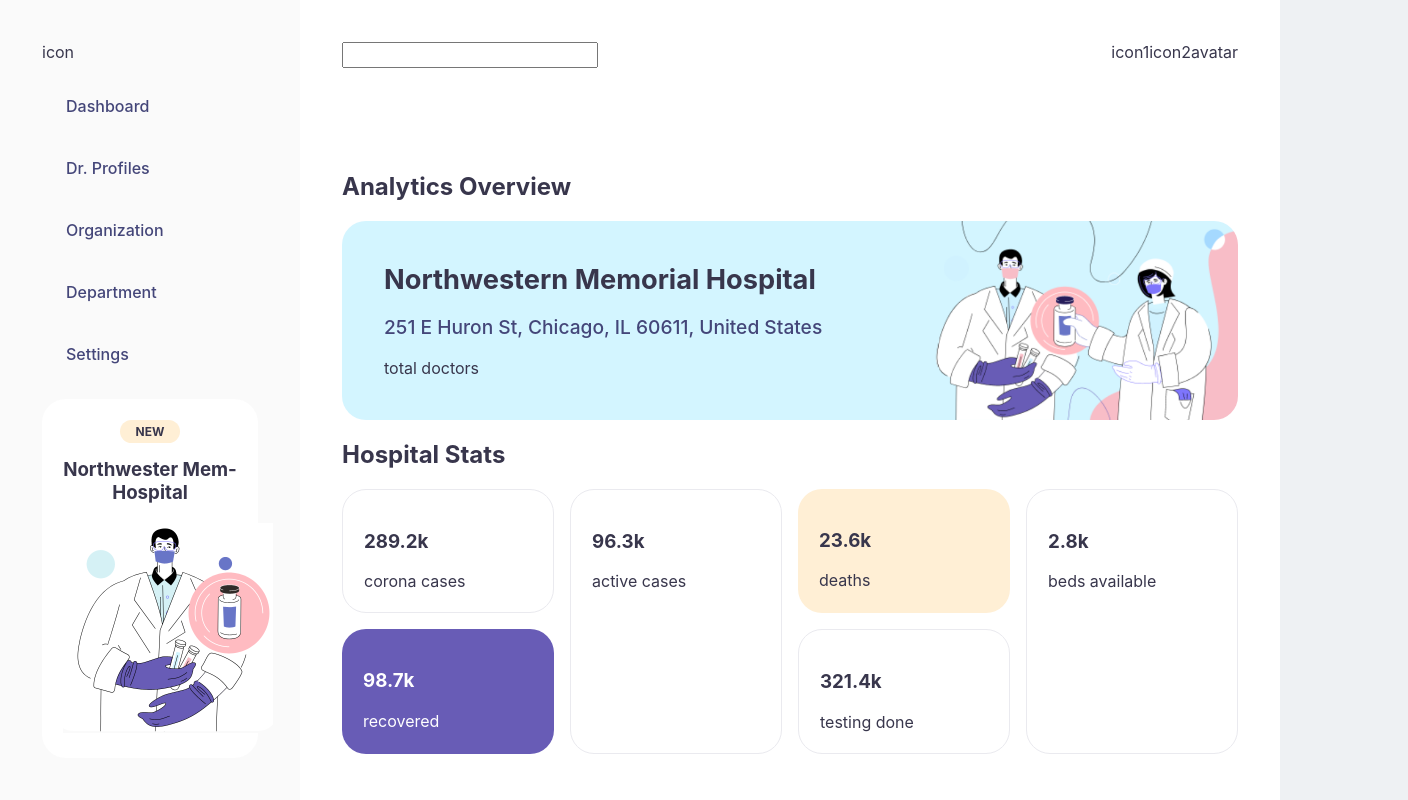
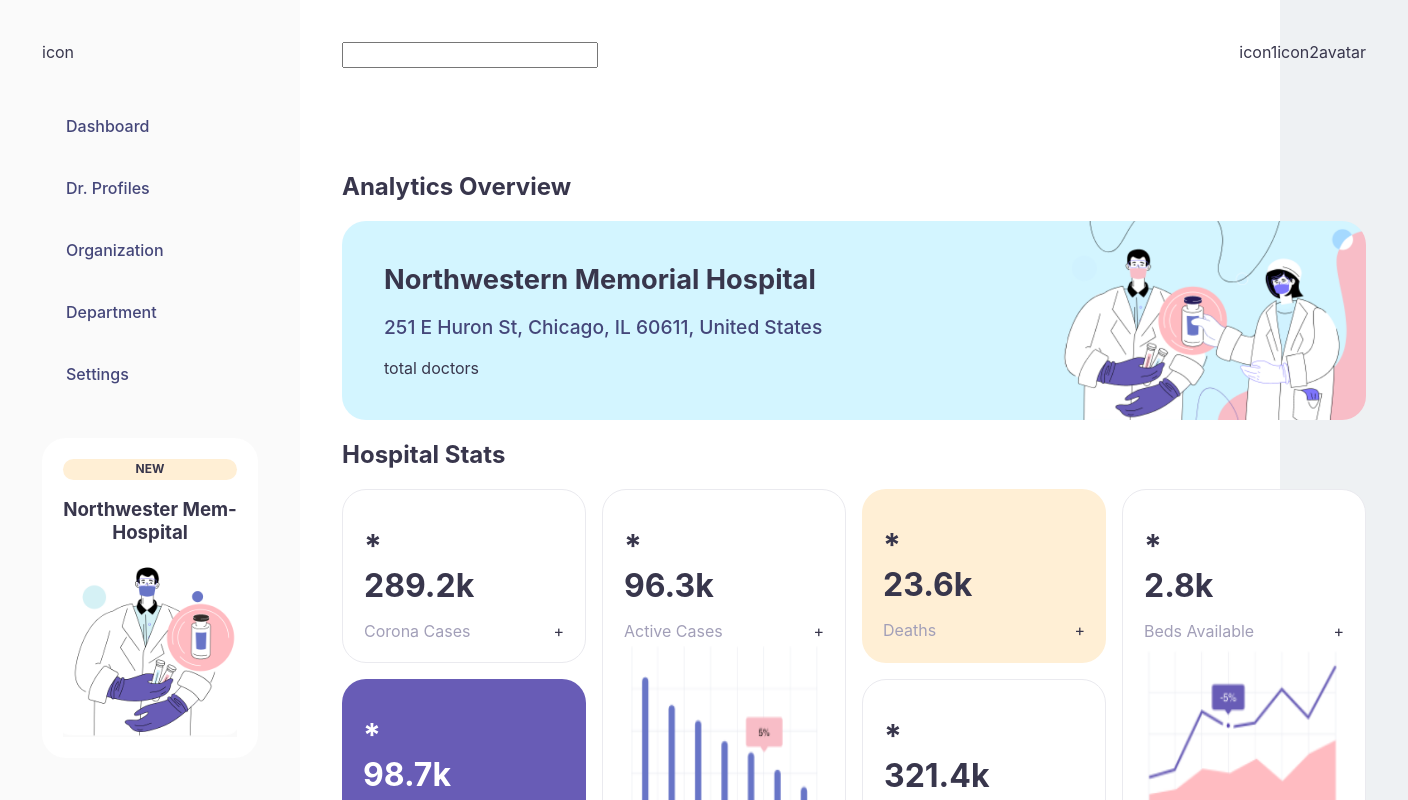
Before and after one commit to tatianainama/streamio-assignment, a React (Create React App) app: page / in a window 1280 px wide. Shown: the top 800 px of the page, 1408 px wide, since content can reach past the window. Built offline with nearby package versions, Linux system fonts and the light colour scheme.

Commit message:
Create HospitalMasonry with stats and graphs

```diff
--- a/src/App.css
+++ b/src/App.css
@@ -10,6 +10,7 @@
   --accent-color: #ffefd5;
   --banner-color: #d3f5ff;
   --border-color: #eaeaef;
+  --muted-color: #a29fb8;
   --elevation-shadow: 0 20px 25px -5px rgba(0, 0, 0, 0.1), 0 10px 10px -5px rgba(0, 0, 0, 0.04);
   --border-radius: 1.5rem;
   --padding: 42px;
--- a/src/App.js
+++ b/src/App.js
@@ -9,6 +9,8 @@
 
 import sampleImg from './sample.png';
 import bannerImg from './banner.png';
+import graph1 from './graph1.png';
+import graph2 from './graph2.png';
 
 import './normalize.css';
 import './App.css';
@@ -24,9 +26,9 @@
 
   const hospitalStats = [
     { icon: 'icon', label: 'corona cases', value: '289.2k', link: '#' },
-    { icon: 'icon', label: 'active cases', value: '96.3k', link: '#', graph: true },
+    { icon: 'icon', label: 'active cases', value: '96.3k', link: '#', graph: graph1 },
     { icon: 'icon', label: 'deaths', value: '23.6k', link: '#', color: 'accent' },
-    { icon: 'icon', label: 'beds available', value: '2.8k', link: '#', graph: true },
+    { icon: 'icon', label: 'beds available', value: '2.8k', link: '#', graph: graph2 },
     { icon: 'icon', label: 'recovered', value: '98.7k', link: '#', color: 'primary'},
     { icon: 'icon', label: 'testing done', value: '321.4k', link: '#' },
   ];
--- a/src/components/Card/styles.css
+++ b/src/components/Card/styles.css
@@ -24,7 +24,7 @@
 
 .card.card--primary {
   background-color: var(--primary-light-color);
-  color: var(--primary-font-color)
+  color: var(--primary-font-color);
 }
 
 .card.card--accent {
@@ -33,4 +33,6 @@
 
 .card__content {
   flex: 1 0 auto;
+  display: flex;
+  flex-direction: column;
 }
--- a/src/components/HospitalMasonry/index.js
+++ b/src/components/HospitalMasonry/index.js
@@ -12,14 +12,26 @@
     <div className="hospital-stats">
       {
         hospitalStats.map((stat, key) => (
-          <div key={key} className={`item ${stat.graph ? 'large' : ''}`}>
+          <div key={key} className={`stat ${stat.graph ? 'stat--large' : ''}`}>
             <Card key={key}
-              title={stat.value}
               bordered={!stat.color}
               color={stat.color}
             >
-              { stat.label }
-              { stat.graph }
+              <h3>
+                * <br/>
+                {stat.value}
+              </h3>
+              <div className="stat__desc">
+                <p>{ stat.label }</p>
+                <div>+</div>
+              </div>
+              {
+                stat.graph ? (
+                  <div className="stat__graph">
+                    <img src={stat.graph} alt=""/>
+                  </div>
+                ) : null
+              }
             </Card>
           </div>
         ))
--- a/src/components/HospitalMasonry/styles.css
+++ b/src/components/HospitalMasonry/styles.css
@@ -5,14 +5,43 @@
   grid-template-rows: repeat(2, 1fr);
 }
 
-.hospital-stats .item {
+.hospital-stats .stat {
   display: flex;
 }
 
-.hospital-stats .item > div {
+.hospital-stats .stat > div {
   flex: 1;
 }
 
-.hospital-stats .large {
+.hospital-stats .stat--large {
   grid-row: auto / span 2;
 }
+
+.stat h3 {
+  font-size: 2rem;
+  margin: 1rem 0 ;
+}
+
+.stat .stat__desc {
+  display: flex;
+  align-items: center;
+  justify-content: space-between;
+}
+
+.stat .stat__desc p {
+  font-weight: 400;
+  text-transform: capitalize;
+  font-size: 1rem;
+  margin: 0;
+  color: var(--muted-color);
+}
+
+.stat .stat__graph {
+  display: flex;
+  justify-content: center;
+  flex: 1;
+}
+
+.stat .stat__graph > img {
+  width: 100%;
+}
```
Also changed, not shown: src/graph1.png (added), src/graph2.png (added).
